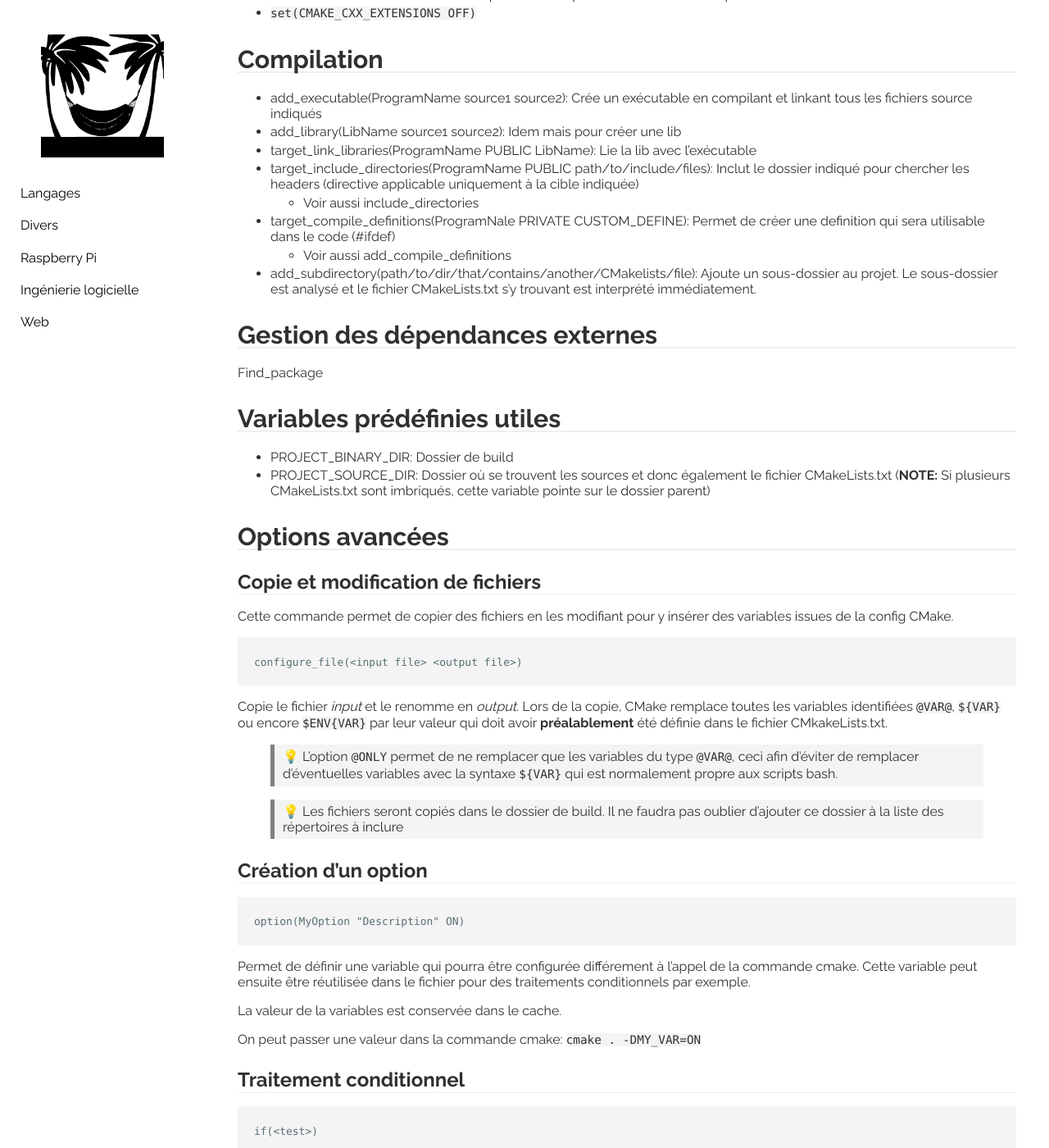
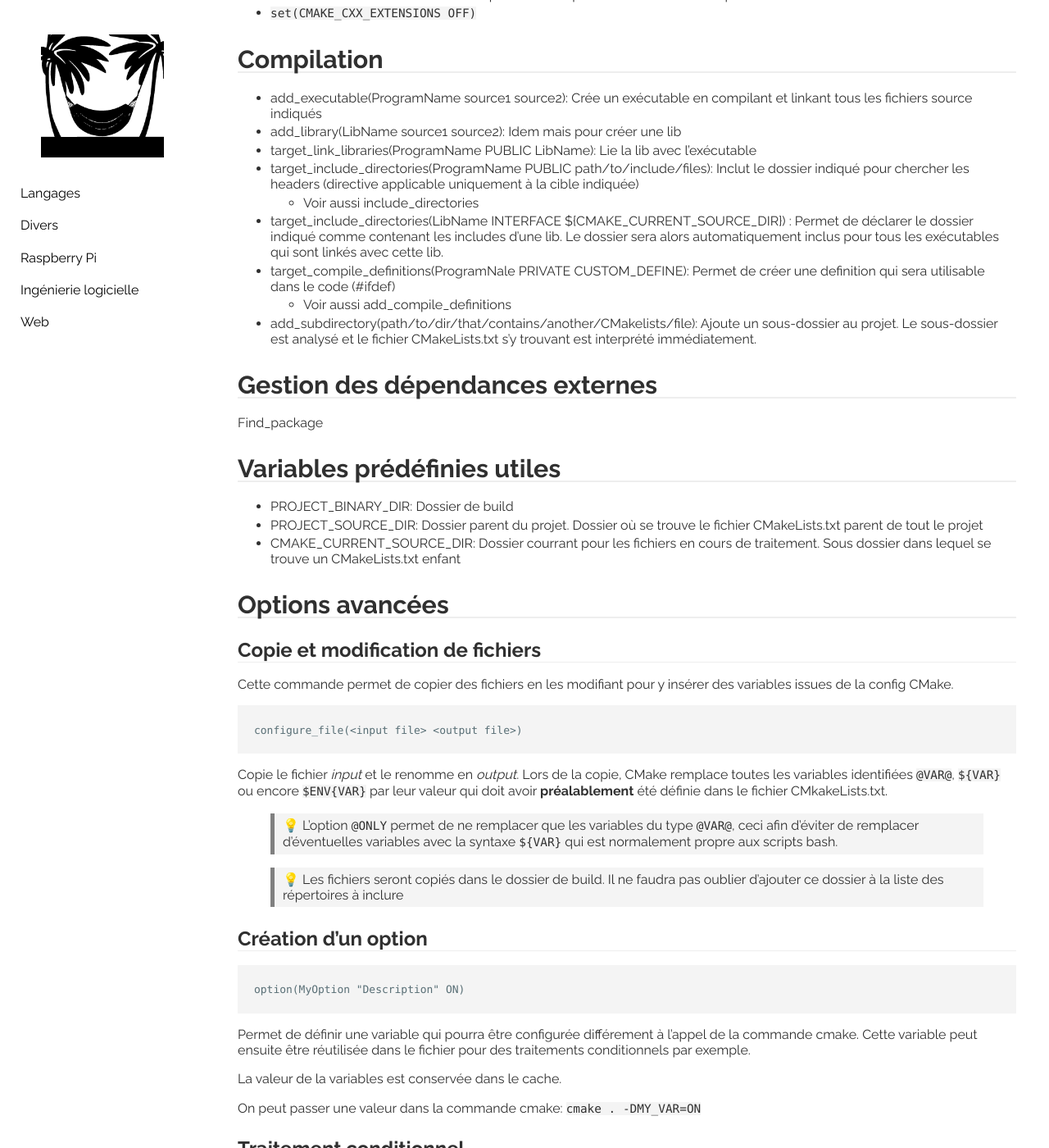
Before and after one commit to behej/lazyjekyll, a Jekyll site: the page built from _sweng/cmake.md, in a window 1280 px wide and 1400 px high, scrolled down 1366 px. Shown: the whole window at 82% size. Built offline with Jekyll 4.4.1, drawn with Linux system fonts in a browser that asks for light colours; some of the changed text lies outside the part shown.

Commit message:
Advanced use of libs

````diff
--- a/_sweng/cmake.md
+++ b/_sweng/cmake.md
@@ -66,6 +66,7 @@
 * target_link_libraries(ProgramName PUBLIC LibName): Lie la lib avec l'exécutable
 * target_include_directories(ProgramName PUBLIC path/to/include/files): Inclut le dossier indiqué pour chercher les headers (directive applicable uniquement à la cible indiquée)
   * Voir aussi include_directories
+* target_include_directories(LibName INTERFACE ${CMAKE_CURRENT_SOURCE_DIR}) : Permet de déclarer le dossier indiqué comme contenant les includes d'une lib. Le dossier sera alors automatiquement inclus pour tous les exécutables qui sont linkés avec cette lib.
 * target_compile_definitions(ProgramNale PRIVATE CUSTOM_DEFINE): Permet de créer une definition qui sera utilisable dans le code (#ifdef)
   * Voir aussi add_compile_definitions
 * add_subdirectory(path/to/dir/that/contains/another/CMakelists/file): Ajoute un sous-dossier au projet. Le sous-dossier est analysé et le fichier CMakeLists.txt s'y trouvant est interprété immédiatement.
@@ -77,7 +78,10 @@
 
 # Variables prédéfinies utiles
 * PROJECT_BINARY_DIR: Dossier de build
-* PROJECT_SOURCE_DIR: Dossier où se trouvent les sources et donc également le fichier CMakeLists.txt (**NOTE:** Si plusieurs CMakeLists.txt sont imbriqués, cette variable pointe sur le dossier parent)
+* PROJECT_SOURCE_DIR: Dossier parent du projet. Dossier où se trouve le fichier CMakeLists.txt parent de tout le projet
+* CMAKE_CURRENT_SOURCE_DIR: Dossier courrant pour les fichiers en cours de traitement. Sous dossier dans lequel se trouve un CMakeLists.txt enfant
+
+
 
 # Options avancées
 ## Copie et modification de fichiers
@@ -109,3 +113,10 @@
 endif()
 ```
 Le test peut être de nature variée: test d'un booléen,
+
+## Lib interface
+```
+add_library(target_compiler_flags INTERFACE)
+target_compile_features(target_compiler_flags INTERFACE cxx_std_11)
+```
+Crée une cible virtuelle qui ne génèrera aucun artefact sur le disque. Néanmoins on peut affecter des options à cette cible afin de la réutiliser en la liant aux autres cibles afin d'appliquer les mêmes options.
````
